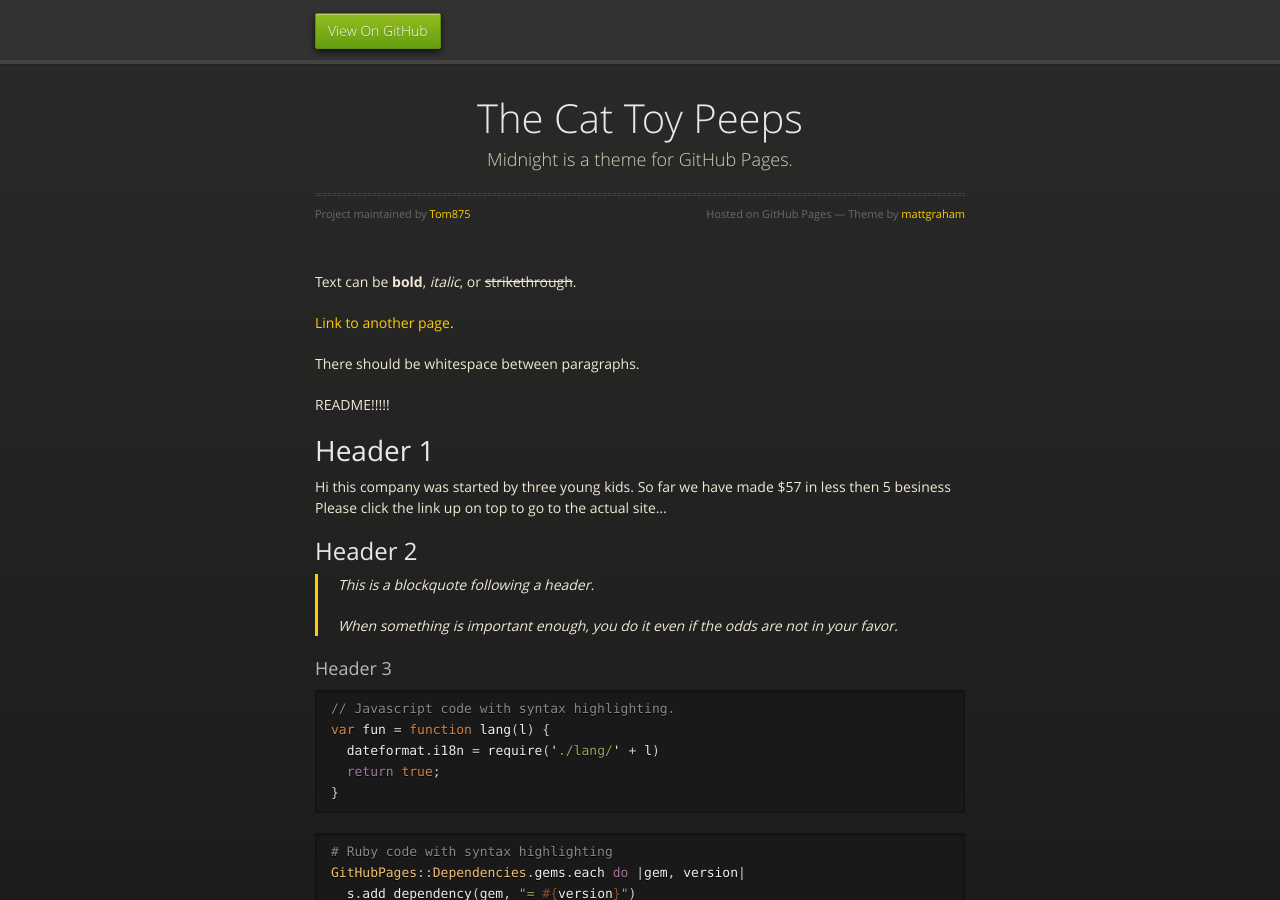
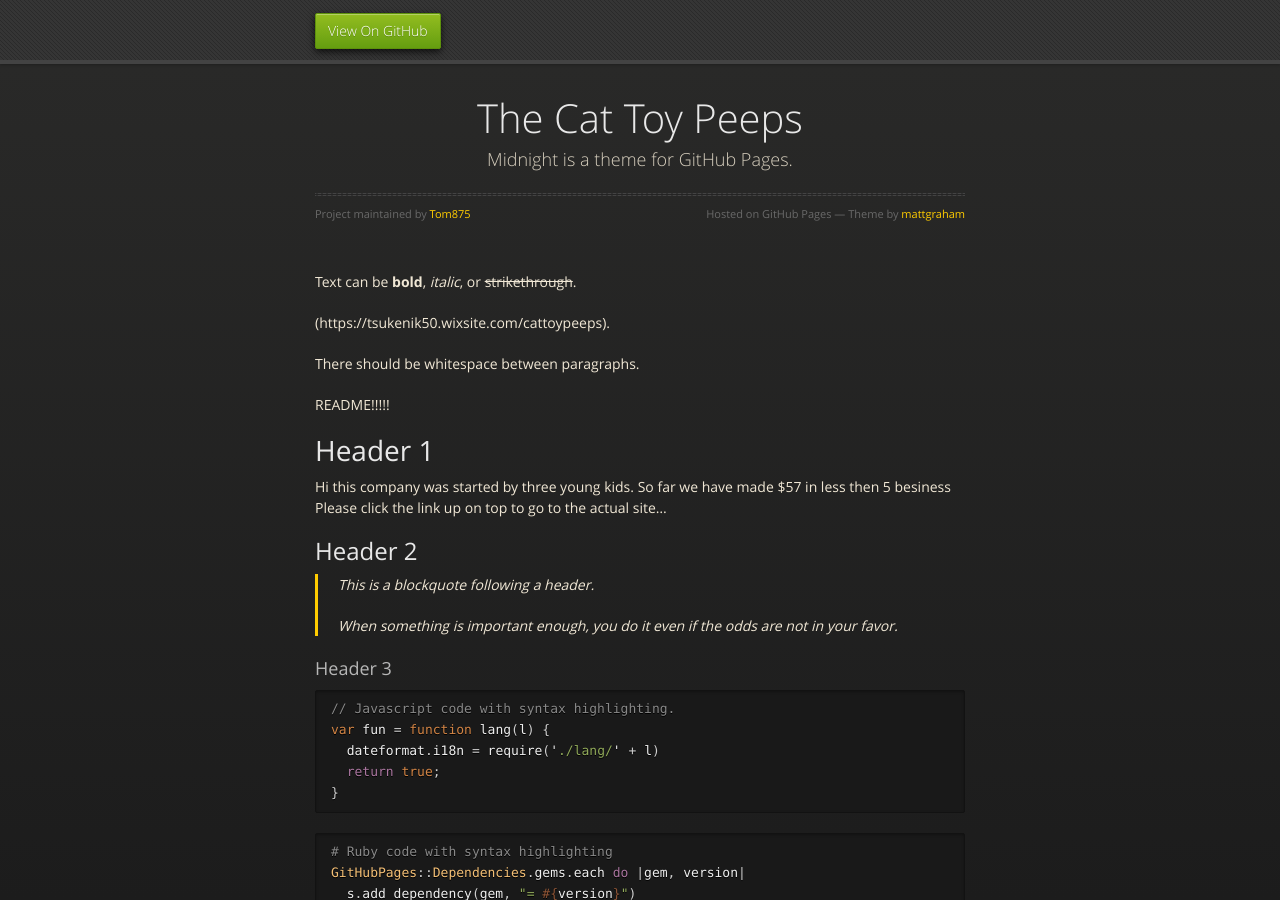
Before and after one commit to Tom875/Tom875.github.io, a Jekyll site: the page built from index.md, in a window 1280 px wide and 900 px high. Built offline with Jekyll 4.4.1, drawn with Linux system fonts in a browser that asks for light colours.

Commit message:
Update index.md

```diff
--- a/index.md
+++ b/index.md
@@ -4,7 +4,7 @@ layout: default
 
 Text can be **bold**, _italic_, or ~~strikethrough~~.
 
-[Link to another page](https://tsukenik50.wixsite.com/cattoypeeps).
+(https://tsukenik50.wixsite.com/cattoypeeps).
 
 There should be whitespace between paragraphs.
 
```
